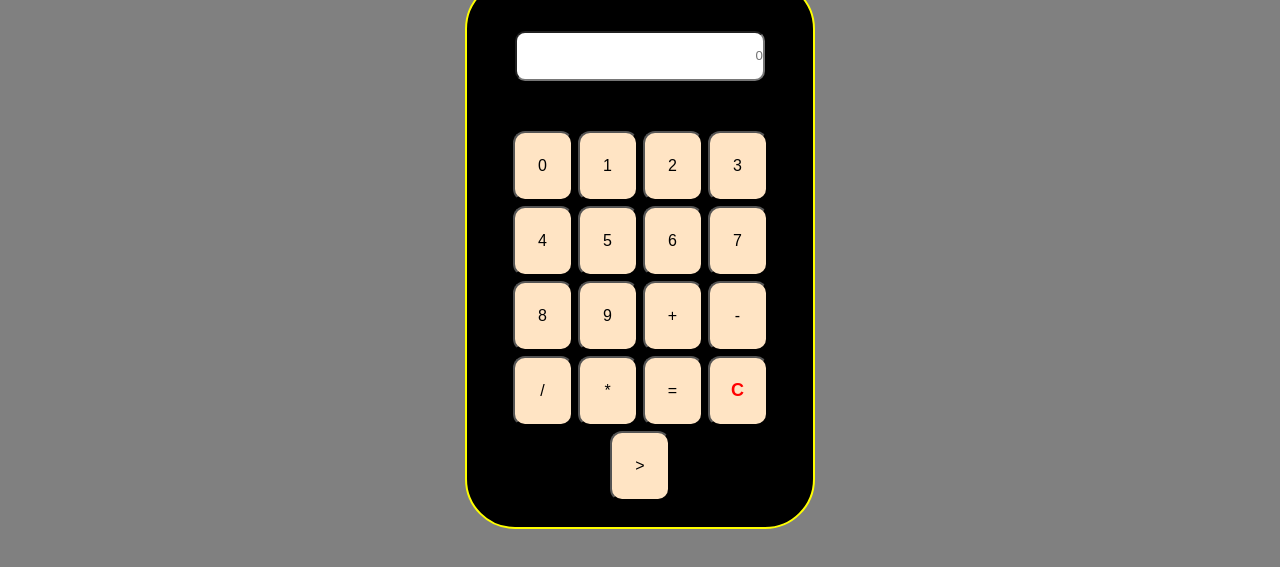
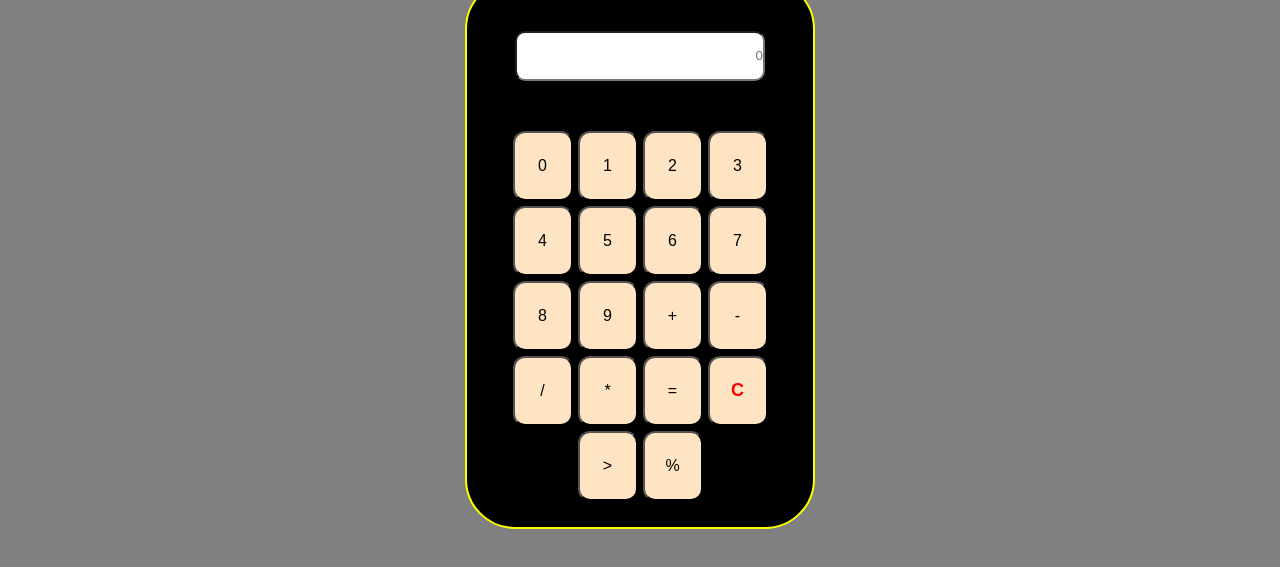
Before and after one commit to MaralTach/calculator, a plain HTML site: page index.html in a window 1280 px wide. Shown: the part 197-764 px from the top of the page. Drawn offline with Linux system fonts and the light colour scheme.

Commit message:
redesing start

```diff
--- a/index.html
+++ b/index.html
@@ -32,6 +32,7 @@
           <button>=</button>
           <button class="btn-c">C</button>
           <button>></button>
+          <button>%</button>
         </div>
       </div>
     </div>
```
